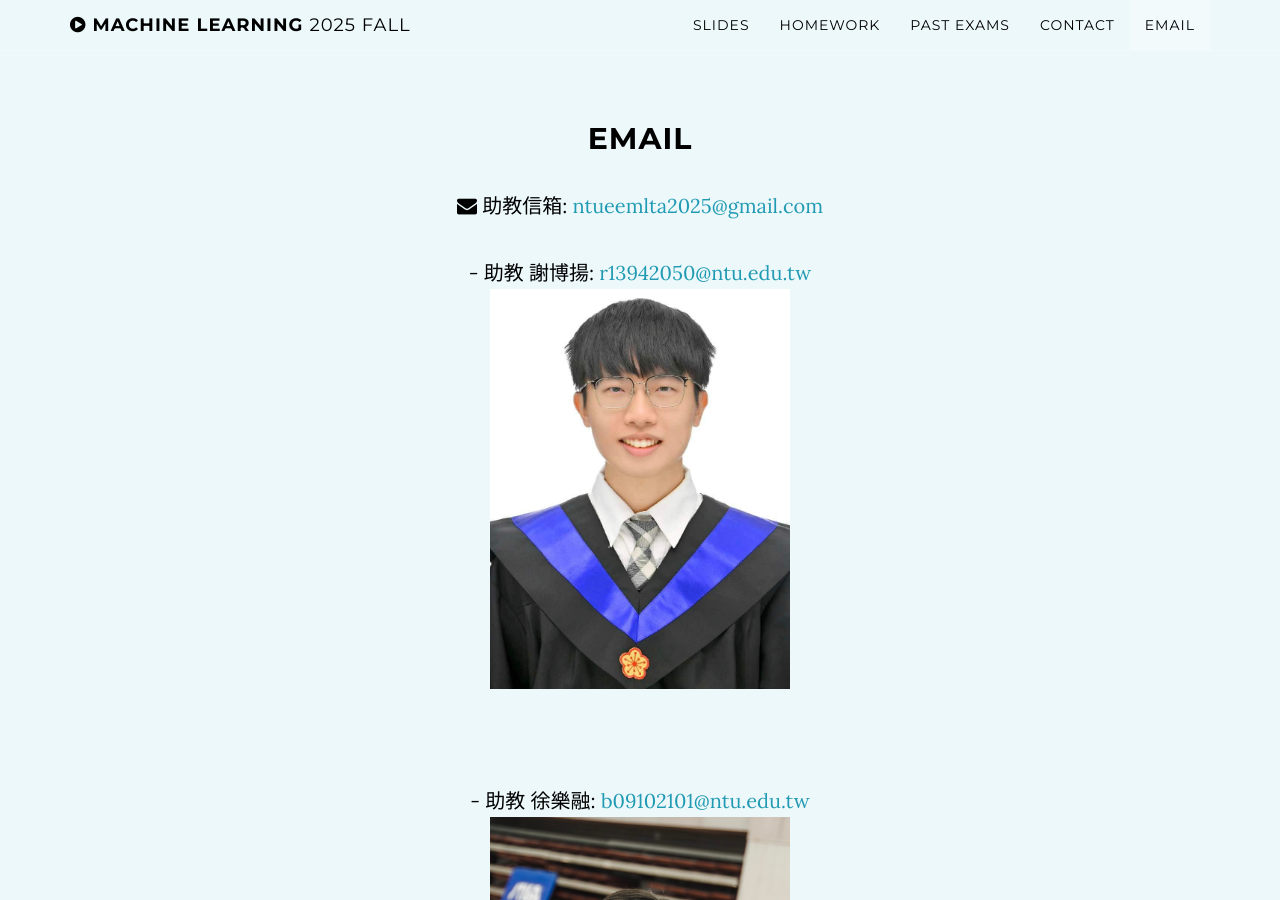
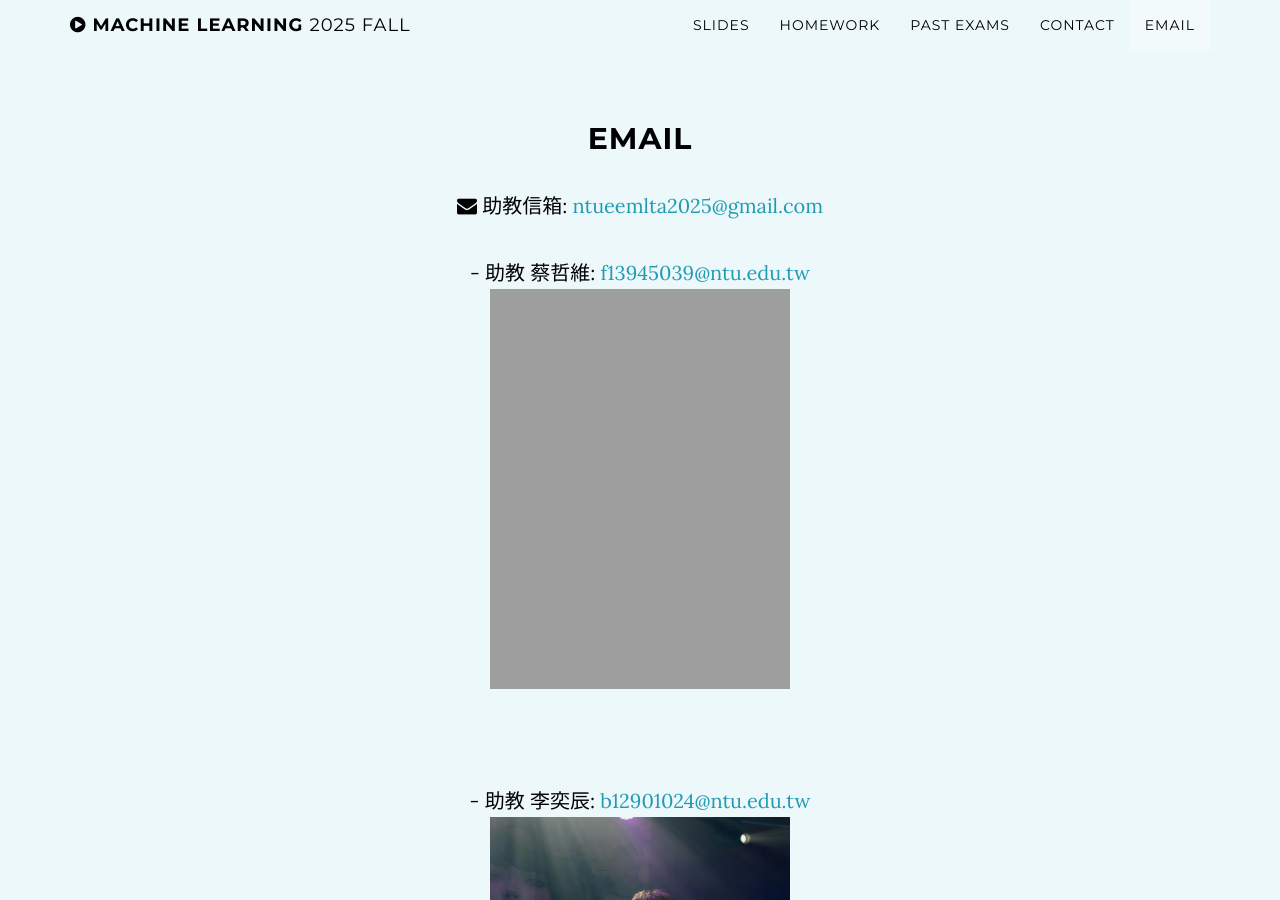
Before and after one commit to ntueemlta2025/ntueemlta2025.github.io, a Jekyll site: the page built from index.html, in a window 1280 px wide and 900 px high, scrolled down 5260 px. Built offline with Jekyll 4.4.1, drawn with Linux system fonts in a browser that asks for light colours; some of the changed text lies outside the part shown.

Commit message:
change images

```diff
--- a/_config.yml
+++ b/_config.yml
@@ -14,15 +14,21 @@ url: https://ntueemlta2025.github.io
 year: "2025 Fall"
 TAemail: ntueemlta2025@gmail.com
 TAs:
-  - name: 謝博揚
-    email: r13942050@ntu.edu.tw
-    url: https://ntueemlta2025.github.io/img/hsieh.jpg
-  - name: 徐樂融
-    email: b09102101@ntu.edu.tw
-    url: https://ntueemlta2025.github.io/img/rong2.jpg
-  - name: 藍照淇
-    email: b09901030@ntu.edu.tw
-    url: https://ntueemlta2025.github.io/img/lan.jpg
+  - name: 蔡哲維
+    email: f13945039@ntu.edu.tw
+    url: https://ntueemlta2025.github.io/img/tsai.jpg
+  - name: 李奕辰
+    email: b12901024@ntu.edu.tw
+    url: https://ntueemlta2025.github.io/img/lee.jpg
+  - name: 育正
+    email:
+    url:
+  - name: 履方
+    email:
+    url:
+  - name: 宜倫
+    email:
+    url:
 
 TeacherEmail: peiyuanwu@ntu.edu.tw
 
@@ -145,7 +151,7 @@ exams: #ok
 networks:
   - kind: facebook
     title: Join Discussion
-    url: https://www.facebook.com/groups/854106740116833 #ok
+    url: https://www.facebook.com/groups/1478835293151012 #ok
 
 
 ################ website theme design ################
--- a/_includes/css/grayscale.css
+++ b/_includes/css/grayscale.css
@@ -138,7 +138,7 @@ a:focus {
     padding: 100px 0;
     text-align: center;
     color: #000;
-    background: url(/img/wu.png) no-repeat bottom center scroll;
+    background: url(/img/background.png) no-repeat bottom center scroll;
     background-color: {{ site.color.light }};
     -webkit-background-size: cover;
     -moz-background-size: cover;
```
Also changed, not shown: img/hsieh.jpg (deleted), img/lan.jpg (deleted), img/lee.jpg (added), img/rong.jpg (deleted), img/rong2.jpg (deleted), 2 other files.
